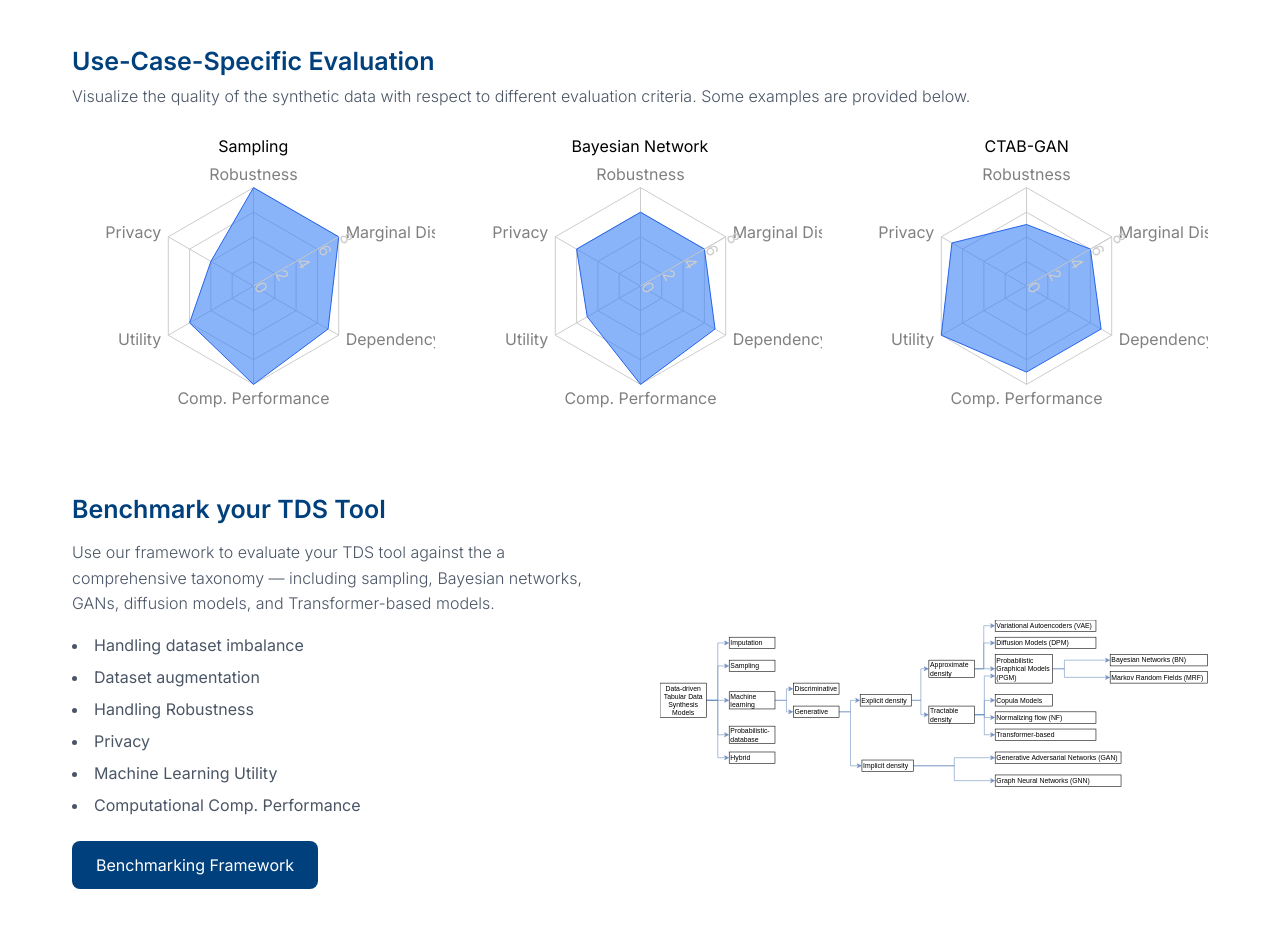
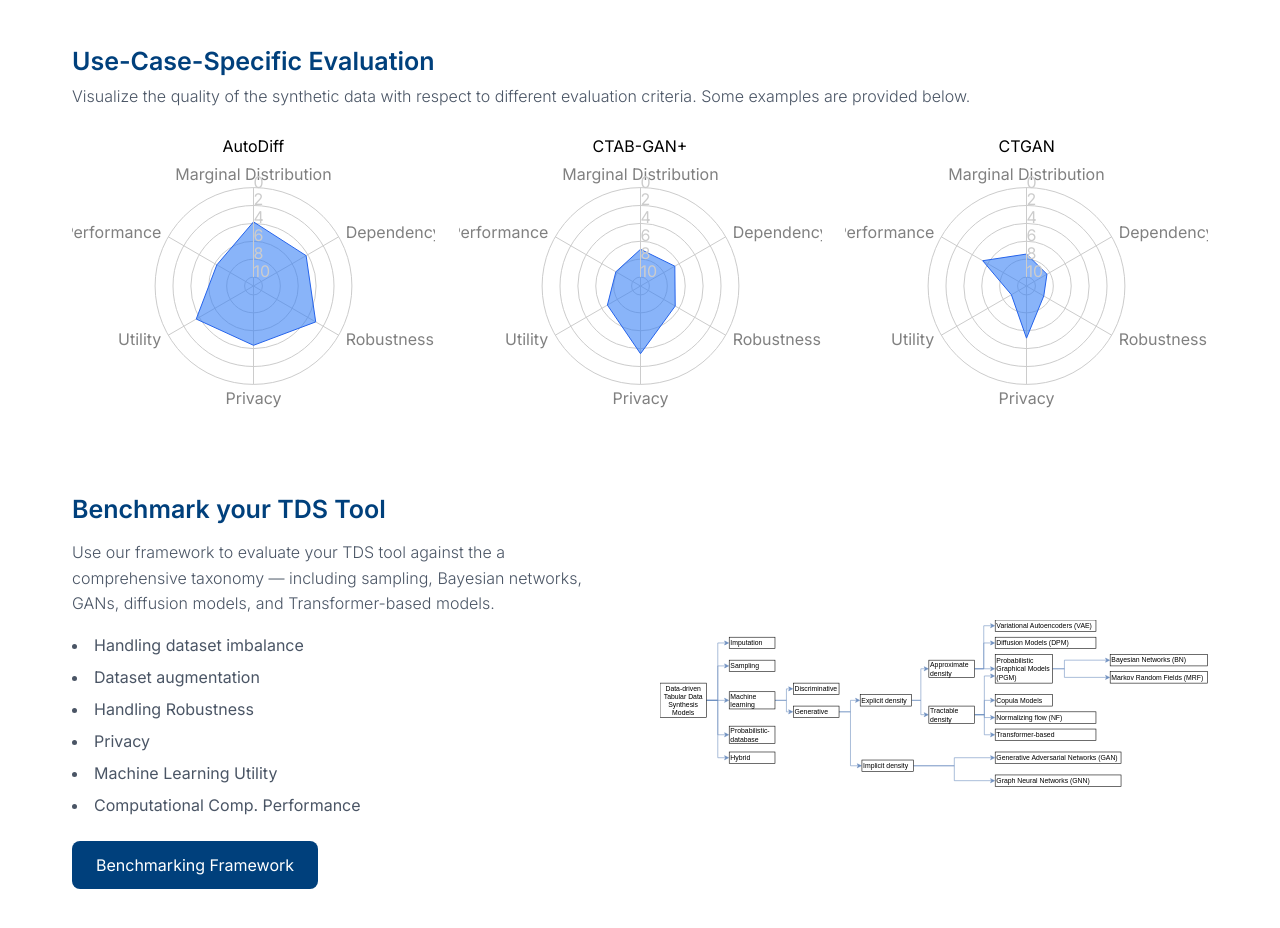
Before and after one commit to mafedavila/tds_benchmark_webpage, a React (Vite) app: page /#/ in a window 1280 px wide. Shown: the part 1680-2608 px from the top of the page. Built offline with nearby package versions, Linux system fonts and the light colour scheme.

Commit message:
corrections to radar plots, new evaluation dimensions

```diff
--- a/src/pages/Home/Home.tsx
+++ b/src/pages/Home/Home.tsx
@@ -10,157 +10,93 @@
 import diagramImg from '../../assets/diagram.svg';
 
 const toolCharacteristics: Record<string, { label: string; value: number }[]> = {
-    "Sampling": [
-        { label: "Robustness", value: 8 },
-        { label: "Marginal Distributions", value: 8 },
-        { label: "Dependency Structure", value: 7 },
-        { label: "Comp. Performance", value: 8 },
-        { label: "Utility", value: 6 },
-        { label: "Privacy", value: 4 }
-    ],
-    "Bayesian Network": [
-        { label: "Robustness", value: 6 },
-        { label: "Marginal Distributions", value: 6 },
-        { label: "Dependency Structure", value: 7 },
-        { label: "Comp. Performance", value: 8 },
-        { label: "Utility", value: 5 },
-        { label: "Privacy", value: 6 }
-    ],
-    "CTAB-GAN": [
-        { label: "Robustness", value: 5 },
-        { label: "Marginal Distributions", value: 6 },
-        { label: "Dependency Structure", value: 7 },
-        { label: "Comp. Performance", value: 7 },
-        { label: "Utility", value: 8 },
-        { label: "Privacy", value: 7 }
+  "AutoDiff": [
+    { label: "Marginal Distribution", value: 3.83 },
+    { label: "Dependency Structure", value: 4.21 },
+    { label: "Robustness", value: 2.97 },
+    { label: "Privacy", value: 4.37 },
+    { label: "Utility", value: 3.61 },
+    { label: "Comp. Performance", value: 6.27 }
   ],
   "CTAB-GAN+": [
-        { label: "Robustness", value: 5 },
-        { label: "Marginal Distributions", value: 6 },
-        { label: "Dependency Structure", value: 7 },
-        { label: "Comp. Performance", value: 7 },
-        { label: "Utility", value: 8 },
-        { label: "Privacy", value: 7 }
+    { label: "Marginal Distribution", value: 6.90 },
+    { label: "Dependency Structure", value: 6.57 },
+    { label: "Robustness", value: 6.52 },
+    { label: "Privacy", value: 3.43 },
+    { label: "Utility", value: 6.73 },
+    { label: "Comp. Performance", value: 7.82 }
   ],
-    "VAE": [
-        { label: "Robustness", value: 5 },
-        { label: "Marginal Distributions", value: 6 },
-        { label: "Dependency Structure", value: 7 },
-        { label: "Comp. Performance", value: 7 },
-        { label: "Utility", value: 6 },
-        { label: "Privacy", value: 5 }
+  "CTGAN": [
+    { label: "Marginal Distribution", value: 7.43 },
+    { label: "Dependency Structure", value: 8.36 },
+    { label: "Robustness", value: 8.77 },
+    { label: "Privacy", value: 5.17 },
+    { label: "Utility", value: 9.05 },
+    { label: "Comp. Performance", value: 5.35 }
+  ],
+  "GANBLR++": [
+    { label: "Marginal Distribution", value: 10.37 },
+    { label: "Dependency Structure", value: 10.29 },
+    { label: "Robustness", value: 11 },
+    { label: "Privacy", value: 11 },
+    { label: "Utility", value: 10.54 },
+    { label: "Comp. Performance", value: 7.11 }
+  ],
+  "GReaT": [
+    { label: "Marginal Distribution", value: 8.58 },
+    { label: "Dependency Structure", value: 9.18 },
+    { label: "Robustness", value: 6.67 },
+    { label: "Privacy", value: 4.72 },
+    { label: "Utility", value: 9.15 },
+    { label: "Comp. Performance", value: 7.12 }
+  ],
+  "REaLTabFormer": [
+    { label: "Marginal Distribution", value: 3.60 },
+    { label: "Dependency Structure", value: 3.46 },
+    { label: "Robustness", value: 4.75 },
+    { label: "Privacy", value: 7.67 },
+    { label: "Utility", value: 3.67 },
+    { label: "Comp. Performance", value: 9.02 }
+  ],
+  "SMOTE": [
+    { label: "Marginal Distribution", value: 1.27 },
+    { label: "Dependency Structure", value: 4.39 },
+    { label: "Robustness", value: 1.20 },
+    { label: "Privacy", value: 5.70 },
+    { label: "Utility", value: 5.34 },
+    { label: "Comp. Performance", value: 5.53 }
+  ],
+  "TVAE": [
+    { label: "Marginal Distribution", value: 7.82 },
+    { label: "Dependency Structure", value: 9.75 },
+    { label: "Robustness", value: 7.23 },
+    { label: "Privacy", value: 3.70 },
+    { label: "Utility", value: 6.21 },
+    { label: "Comp. Performance", value: 5.27 }
   ],
   "TabDDPM": [
-        { label: "Robustness", value: 8 },
-        { label: "Marginal Distributions", value: 8 },
-        { label: "Dependency Structure", value: 7 },
-        { label: "Comp. Performance", value: 8 },
-        { label: "Utility", value: 7 },
-        { label: "Privacy", value: 9 }
-    ],
-    "GAP": [
-        { label: "Robustness", value: 3 },
-        { label: "Marginal Distributions", value: 3 },
-        { label: "Dependency Structure", value: 4 },
-        { label: "Comp. Performance", value: 4 },
-        { label: "Utility", value: 3 },
-        { label: "Privacy", value: 2 }
-    ],
-    "AutoDiff": [
-        { label: "Robustness", value: 8 },
-        { label: "Marginal Distributions", value: 9 },
-        { label: "Dependency Structure", value: 7 },
-        { label: "Comp. Performance", value: 8 },
-        { label: "Utility", value: 9 },
-        { label: "Privacy", value: 7 }
+    { label: "Marginal Distribution", value: 6.15 },
+    { label: "Dependency Structure", value: 6.86 },
+    { label: "Robustness", value: 10 },
+    { label: "Privacy", value: 7.30 },
+    { label: "Utility", value: 5.52 },
+    { label: "Comp. Performance", value: 6.58 }
   ],
   "TabSyn": [
-        { label: "Robustness", value: 8 },
-        { label: "Marginal Distributions", value: 9 },
-        { label: "Dependency Structure", value: 7 },
-        { label: "Comp. Performance", value: 8 },
-        { label: "Utility", value: 9 },
-        { label: "Privacy", value: 7 }
+    { label: "Marginal Distribution", value: 2.07 },
+    { label: "Dependency Structure", value: 6.79 },
+    { label: "Robustness", value: 2.50 },
+    { label: "Privacy", value: 7.47 },
+    { label: "Utility", value: 2.83 },
+    { label: "Comp. Performance", value: 6.42 }
   ],
-    "REaLTabFormer": [
-        { label: "Robustness", value: 8 },
-        { label: "Marginal Distributions", value: 9 },
-        { label: "Dependency Structure", value: 8 },
-        { label: "Comp. Performance", value: 6 },
-        { label: "Utility", value: 9 },
-        { label: "Privacy", value: 7 }
-    ],
-    "GReaT": [
-        { label: "Robustness", value: 8 },
-        { label: "Marginal Distributions", value: 9 },
-        { label: "Dependency Structure", value: 8 },
-        { label: "Comp. Performance", value: 6 },
-        { label: "Utility", value: 9 },
-        { label: "Privacy", value: 7 }
-    ],
-    "TabuLa": [
-        { label: "Robustness", value: 8 },
-        { label: "Marginal Distributions", value: 9 },
-        { label: "Dependency Structure", value: 8 },
-        { label: "Comp. Performance", value: 6 },
-        { label: "Utility", value: 9 },
-        { label: "Privacy", value: 7 }
-    ],
-    "C3TGAN": [
-        { label: "Robustness", value: 8 },
-        { label: "Marginal Distributions", value: 9 },
-        { label: "Dependency Structure", value: 8 },
-        { label: "Comp. Performance", value: 6 },
-        { label: "Utility", value: 9 },
-        { label: "Privacy", value: 7 }
-    ],
-    "Kamino": [
-        { label: "Robustness", value: 8 },
-        { label: "Marginal Distributions", value: 9 },
-        { label: "Dependency Structure", value: 8 },
-        { label: "Comp. Performance", value: 6 },
-        { label: "Utility", value: 9 },
-        { label: "Privacy", value: 7 }
-    ],
-    "PrivLava": [
-        { label: "Robustness", value: 8 },
-        { label: "Marginal Distributions", value: 9 },
-        { label: "Dependency Structure", value: 8 },
-        { label: "Comp. Performance", value: 6 },
-        { label: "Utility", value: 9 },
-        { label: "Privacy", value: 7 }
-    ],
-    "TimeVAE": [
-        { label: "Robustness", value: 8 },
-        { label: "Marginal Distributions", value: 9 },
-        { label: "Dependency Structure", value: 8 },
-        { label: "Comp. Performance", value: 6 },
-        { label: "Utility", value: 9 },
-        { label: "Privacy", value: 7 }
-    ],
-    "TimeGAN": [
-        { label: "Robustness", value: 8 },
-        { label: "Marginal Distributions", value: 9 },
-        { label: "Dependency Structure", value: 8 },
-        { label: "Comp. Performance", value: 6 },
-        { label: "Utility", value: 9 },
-        { label: "Privacy", value: 7 }
-    ],
-    "TSGM": [
-        { label: "Robustness", value: 8 },
-        { label: "Marginal Distributions", value: 9 },
-        { label: "Dependency Structure", value: 8 },
-        { label: "Comp. Performance", value: 6 },
-        { label: "Utility", value: 9 },
-        { label: "Privacy", value: 7 }
-    ],
-    "DoppelGANger": [
-        { label: "Robustness", value: 8 },
-        { label: "Marginal Distributions", value: 9 },
-        { label: "Dependency Structure", value: 8 },
-        { label: "Comp. Performance", value: 6 },
-        { label: "Utility", value: 9 },
-        { label: "Privacy", value: 7 }
+  "TabuLaMiddle": [
+    { label: "Marginal Distribution", value: 8.17 },
+    { label: "Dependency Structure", value: 6.46 },
+    { label: "Robustness", value: 4.42 },
+    { label: "Privacy", value: 5.73 },
+    { label: "Utility", value: 3.34 },
+    { label: "Comp. Performance", value: 10.92 }
   ]
 };
 
--- a/src/pages/Home/components/RadarChart.tsx
+++ b/src/pages/Home/components/RadarChart.tsx
@@ -16,10 +16,19 @@
   return (
     <div className="w-full h-64">
       <ResponsiveContainer>
-            <RadarChart data={data}>
-                <PolarGrid />
+        <RadarChart data={data} startAngle={90} endAngle={-270}>
+          <PolarGrid gridType="circle" />
+
           <PolarAngleAxis dataKey="label" />
-                <PolarRadiusAxis angle={30} domain={[0, 5]} />
+
+          <PolarRadiusAxis
+            angle={90}
+            domain={[11, 0]}
+            ticks={[0, 2, 4, 6, 8, 10] as any}
+            tickCount={6}
+            allowDataOverflow
+          />
+
           <Radar
             name={toolName}
             dataKey="value"
--- a/src/pages/Synthesis/pages/utils.ts
+++ b/src/pages/Synthesis/pages/utils.ts
@@ -9,157 +9,93 @@
 
 
 export const toolCharacteristics: Record<string, { label: string; value: number }[]> = {
-    "Sampling": [
-        { label: "Robustness", value: 8 },
-        { label: "Marginal Distributions", value: 8 },
-        { label: "Dependency Structure", value: 7 },
-        { label: "Comp. Performance", value: 8 },
-        { label: "Utility", value: 6 },
-        { label: "Privacy", value: 4 }
-    ],
-    "Bayesian Network": [
-        { label: "Robustness", value: 6 },
-        { label: "Marginal Distributions", value: 6 },
-        { label: "Dependency Structure", value: 7 },
-        { label: "Comp. Performance", value: 8 },
-        { label: "Utility", value: 5 },
-        { label: "Privacy", value: 6 }
-    ],
-    "CTAB-GAN": [
-        { label: "Robustness", value: 5 },
-        { label: "Marginal Distributions", value: 6 },
-        { label: "Dependency Structure", value: 7 },
-        { label: "Comp. Performance", value: 7 },
-        { label: "Utility", value: 8 },
-        { label: "Privacy", value: 7 }
+    "AutoDiff": [
+        { label: "Marginal Distribution", value: 3.83 },
+        { label: "Dependency Structure", value: 4.21 },
+        { label: "Robustness", value: 2.97 },
+        { label: "Privacy", value: 4.37 },
+        { label: "Utility", value: 3.61 },
+        { label: "Comp. Performance", value: 6.27 }
     ],
     "CTAB-GAN+": [
-        { label: "Robustness", value: 5 },
-        { label: "Marginal Distributions", value: 6 },
-        { label: "Dependency Structure", value: 7 },
-        { label: "Comp. Performance", value: 7 },
-        { label: "Utility", value: 8 },
-        { label: "Privacy", value: 7 }
+        { label: "Marginal Distribution", value: 6.90 },
+        { label: "Dependency Structure", value: 6.57 },
+        { label: "Robustness", value: 6.52 },
+        { label: "Privacy", value: 3.43 },
+        { label: "Utility", value: 6.73 },
+        { label: "Comp. Performance", value: 7.82 }
     ],
-    "VAE": [
-        { label: "Robustness", value: 5 },
-        { label: "Marginal Distributions", value: 6 },
-        { label: "Dependency Structure", value: 7 },
-        { label: "Comp. Performance", value: 7 },
-        { label: "Utility", value: 6 },
-        { label: "Privacy", value: 5 }
+    "CTGAN": [
+        { label: "Marginal Distribution", value: 7.43 },
+        { label: "Dependency Structure", value: 8.36 },
+        { label: "Robustness", value: 8.77 },
+        { label: "Privacy", value: 5.17 },
+        { label: "Utility", value: 9.05 },
+        { label: "Comp. Performance", value: 5.35 }
+    ],
+    "GANBLR++": [
+        { label: "Marginal Distribution", value: 10.37 },
+        { label: "Dependency Structure", value: 10.29 },
+        { label: "Robustness", value: 11 },
+        { label: "Privacy", value: 11 },
+        { label: "Utility", value: 10.54 },
+        { label: "Comp. Performance", value: 7.11 }
+    ],
+    "GReaT": [
+        { label: "Marginal Distribution", value: 8.58 },
+        { label: "Dependency Structure", value: 9.18 },
+        { label: "Robustness", value: 6.67 },
+        { label: "Privacy", value: 4.72 },
+        { label: "Utility", value: 9.15 },
+        { label: "Comp. Performance", value: 7.12 }
+    ],
+    "REaLTabFormer": [
+        { label: "Marginal Distribution", value: 3.60 },
+        { label: "Dependency Structure", value: 3.46 },
+        { label: "Robustness", value: 4.75 },
+        { label: "Privacy", value: 7.67 },
+        { label: "Utility", value: 3.67 },
+        { label: "Comp. Performance", value: 9.02 }
+    ],
+    "SMOTE": [
+        { label: "Marginal Distribution", value: 1.27 },
+        { label: "Dependency Structure", value: 4.39 },
+        { label: "Robustness", value: 1.20 },
+        { label: "Privacy", value: 5.70 },
+        { label: "Utility", value: 5.34 },
+        { label: "Comp. Performance", value: 5.53 }
+    ],
+    "TVAE": [
+        { label: "Marginal Distribution", value: 7.82 },
+        { label: "Dependency Structure", value: 9.75 },
+        { label: "Robustness", value: 7.23 },
+        { label: "Privacy", value: 3.70 },
+        { label: "Utility", value: 6.21 },
+        { label: "Comp. Performance", value: 5.27 }
     ],
     "TabDDPM": [
-        { label: "Robustness", value: 8 },
-        { label: "Marginal Distributions", value: 8 },
-        { label: "Dependency Structure", value: 7 },
-        { label: "Comp. Performance", value: 8 },
-        { label: "Utility", value: 7 },
-        { label: "Privacy", value: 9 }
-    ],
-    "GAP": [
-        { label: "Robustness", value: 3 },
-        { label: "Marginal Distributions", value: 3 },
-        { label: "Dependency Structure", value: 4 },
-        { label: "Comp. Performance", value: 4 },
-        { label: "Utility", value: 3 },
-        { label: "Privacy", value: 2 }
-    ],
-    "AutoDiff": [
-        { label: "Robustness", value: 8 },
-        { label: "Marginal Distributions", value: 9 },
-        { label: "Dependency Structure", value: 7 },
-        { label: "Comp. Performance", value: 8 },
-        { label: "Utility", value: 9 },
-        { label: "Privacy", value: 7 }
+        { label: "Marginal Distribution", value: 6.15 },
+        { label: "Dependency Structure", value: 6.86 },
+        { label: "Robustness", value: 10 },
+        { label: "Privacy", value: 7.30 },
+        { label: "Utility", value: 5.52 },
+        { label: "Comp. Performance", value: 6.58 }
     ],
     "TabSyn": [
-        { label: "Robustness", value: 8 },
-        { label: "Marginal Distributions", value: 9 },
-        { label: "Dependency Structure", value: 7 },
-        { label: "Comp. Performance", value: 8 },
-        { label: "Utility", value: 9 },
-        { label: "Privacy", value: 7 }
+        { label: "Marginal Distribution", value: 2.07 },
+        { label: "Dependency Structure", value: 6.79 },
+        { label: "Robustness", value: 2.50 },
+        { label: "Privacy", value: 7.47 },
+        { label: "Utility", value: 2.83 },
+        { label: "Comp. Performance", value: 6.42 }
     ],
-    "REaLTabFormer": [
-        { label: "Robustness", value: 8 },
-        { label: "Marginal Distributions", value: 9 },
-        { label: "Dependency Structure", value: 8 },
-        { label: "Comp. Performance", value: 6 },
-        { label: "Utility", value: 9 },
-        { label: "Privacy", value: 7 }
-    ],
-    "GReaT": [
-        { label: "Robustness", value: 8 },
-        { label: "Marginal Distributions", value: 9 },
-        { label: "Dependency Structure", value: 8 },
-        { label: "Comp. Performance", value: 6 },
-        { label: "Utility", value: 9 },
-        { label: "Privacy", value: 7 }
-    ],
-    "TabuLa": [
-        { label: "Robustness", value: 8 },
-        { label: "Marginal Distributions", value: 9 },
-        { label: "Dependency Structure", value: 8 },
-        { label: "Comp. Performance", value: 6 },
-        { label: "Utility", value: 9 },
-        { label: "Privacy", value: 7 }
-    ],
-    "C3TGAN": [
-        { label: "Robustness", value: 8 },
-        { label: "Marginal Distributions", value: 9 },
-        { label: "Dependency Structure", value: 8 },
-        { label: "Comp. Performance", value: 6 },
-        { label: "Utility", value: 9 },
-        { label: "Privacy", value: 7 }
-    ],
-    "Kamino": [
-        { label: "Robustness", value: 8 },
-        { label: "Marginal Distributions", value: 9 },
-        { label: "Dependency Structure", value: 8 },
-        { label: "Comp. Performance", value: 6 },
-        { label: "Utility", value: 9 },
-        { label: "Privacy", value: 7 }
-    ],
-    "PrivLava": [
-        { label: "Robustness", value: 8 },
-        { label: "Marginal Distributions", value: 9 },
-        { label: "Dependency Structure", value: 8 },
-        { label: "Comp. Performance", value: 6 },
-        { label: "Utility", value: 9 },
-        { label: "Privacy", value: 7 }
-    ],
-    "TimeVAE": [
-        { label: "Robustness", value: 8 },
-        { label: "Marginal Distributions", value: 9 },
-        { label: "Dependency Structure", value: 8 },
-        { label: "Comp. Performance", value: 6 },
-        { label: "Utility", value: 9 },
-        { label: "Privacy", value: 7 }
-    ],
-    "TimeGAN": [
-        { label: "Robustness", value: 8 },
-        { label: "Marginal Distributions", value: 9 },
-        { label: "Dependency Structure", value: 8 },
-        { label: "Comp. Performance", value: 6 },
-        { label: "Utility", value: 9 },
-        { label: "Privacy", value: 7 }
-    ],
-    "TSGM": [
-        { label: "Robustness", value: 8 },
-        { label: "Marginal Distributions", value: 9 },
-        { label: "Dependency Structure", value: 8 },
-        { label: "Comp. Performance", value: 6 },
-        { label: "Utility", value: 9 },
-        { label: "Privacy", value: 7 }
-    ],
-    "DoppelGANger": [
-        { label: "Robustness", value: 8 },
-        { label: "Marginal Distributions", value: 9 },
-        { label: "Dependency Structure", value: 8 },
-        { label: "Comp. Performance", value: 6 },
-        { label: "Utility", value: 9 },
-        { label: "Privacy", value: 7 }
+    "TabuLaMiddle": [
+        { label: "Marginal Distribution", value: 8.17 },
+        { label: "Dependency Structure", value: 6.46 },
+        { label: "Robustness", value: 4.42 },
+        { label: "Privacy", value: 5.73 },
+        { label: "Utility", value: 3.34 },
+        { label: "Comp. Performance", value: 10.92 }
     ]
 };
 
```
Lines whose indentation alone changed are shown as unchanged.
